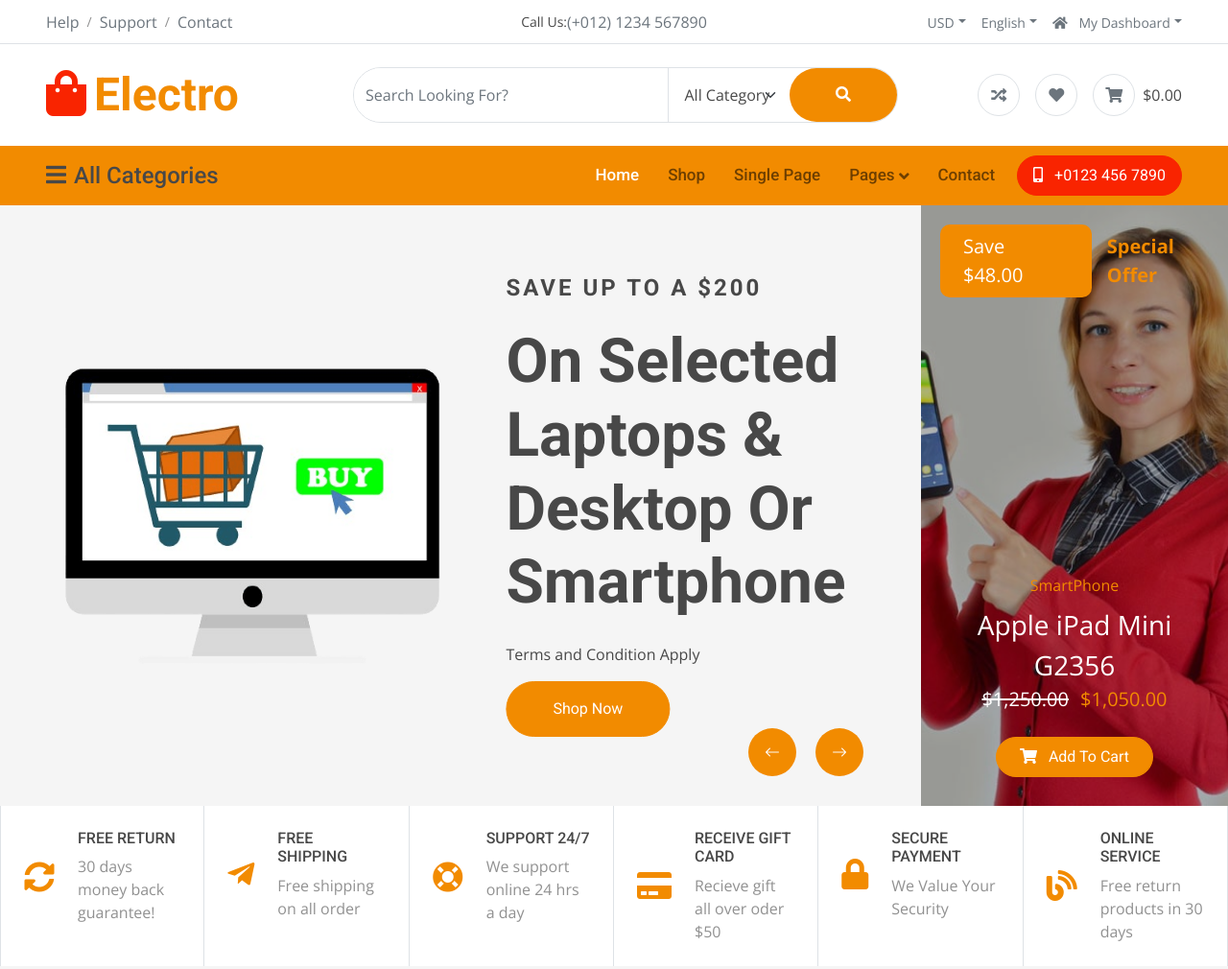
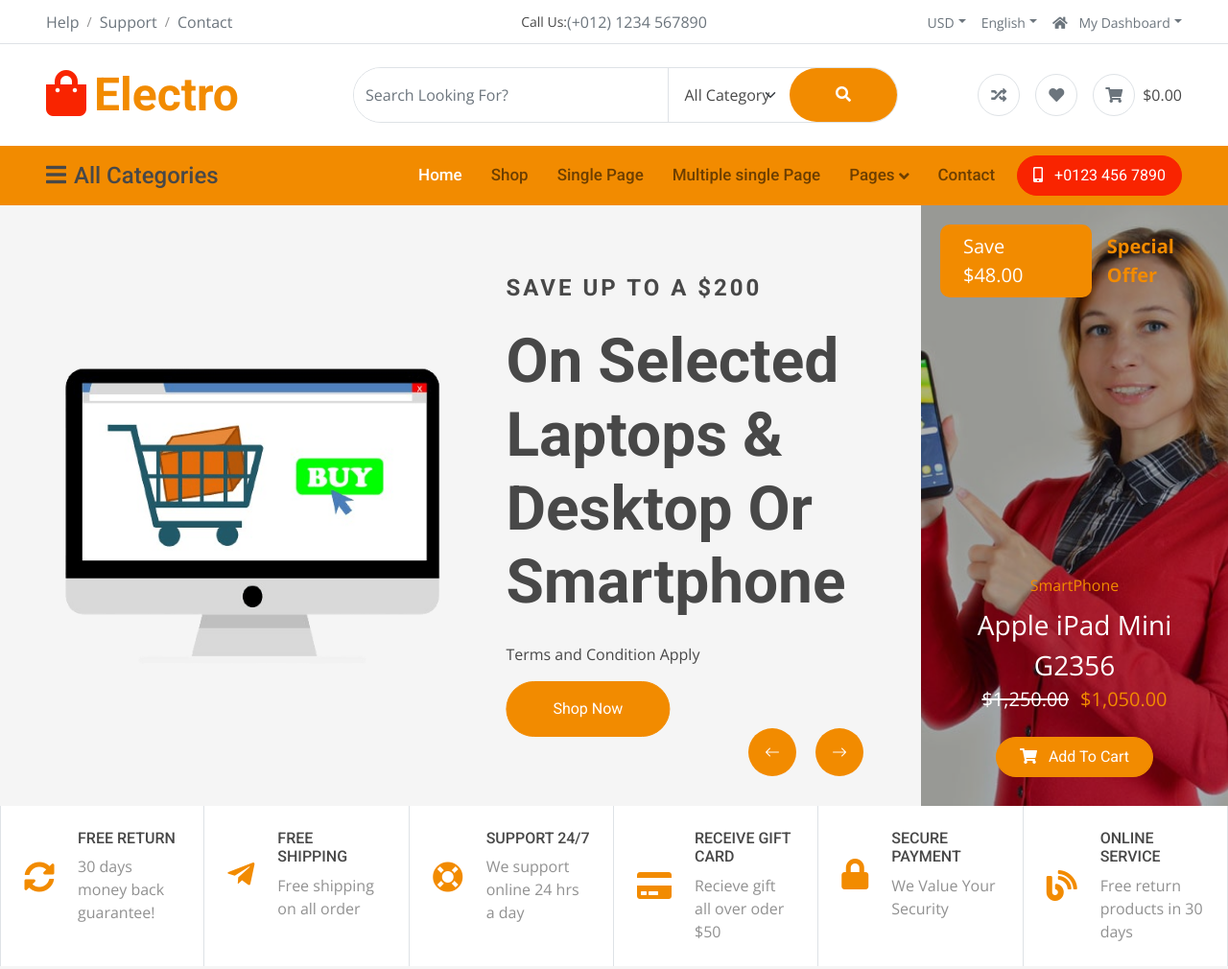
Before and after one commit to smartcloud2023/ecommerce-website, a plain HTML site: page index.html in a window 1280 px wide. Shown: the top 1010 px of the page at 96% size. Drawn offline with nearby package versions, Linux system fonts and the light colour scheme; animation ran at ten frames a second.

Commit message:
added aline in the index.html

```diff
--- a/index.html
+++ b/index.html
@@ -202,6 +202,7 @@
                             <a href="index.html" class="nav-item nav-link active">Home</a>
                             <a href="shop.html" class="nav-item nav-link">Shop</a>
                             <a href="single.html" class="nav-item nav-link">Single Page</a>
+                             <a href="single.html" class="nav-item nav-link">Multiple single Page</a>
                             <div class="nav-item dropdown">
                                 <a href="#" class="nav-link dropdown-toggle" data-bs-toggle="dropdown">Pages</a>
                                 <div class="dropdown-menu m-0">
```
